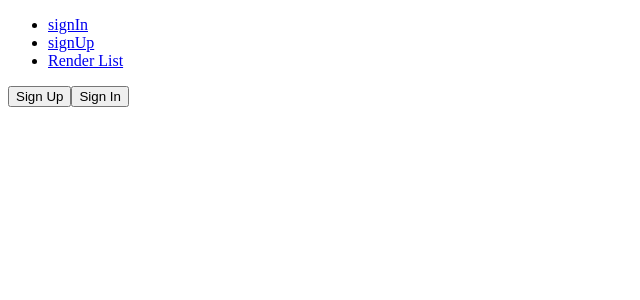
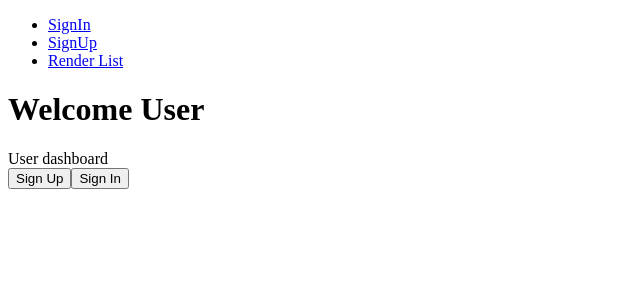
Before and after one commit to basant93/react, a React (Create React App) app: page /userdashboard in a window 1280 px wide. Shown: the top 300 px of the page, without its empty margins (0-640 px from the left). Built offline with nearby package versions, Linux system fonts and the light colour scheme.

Commit message:
add switch 404 redirect to url

```diff
--- a/src/Header.js
+++ b/src/Header.js
@@ -1,4 +1,5 @@
 import React, {Component} from 'react';
+import { NavLink } from 'react-router-dom';
 
 class Header extends Component{
 
@@ -8,9 +9,9 @@ class Header extends Component{
 
             <ul>
 
-                <li className="App-Ink"><a href="/signIn"> signIn</a></li>
-                <li><a href="/signUp"> signUp</a></li>
-                <li><a href="/renderlist"> Render List</a></li>
+                <li className="App-Ink"><NavLink to= {{ pathname: "../signIn"}} activeClassname="activeLink">SignIn</NavLink></li>
+                <li><NavLink to={{pathname : "../signUp"}} activeClassname="activeLink"> SignUp</NavLink></li>
+                <li><NavLink to="../renderlist" activeClassname="activeLink"> Render List</NavLink></li>
 
             </ul>
         );
--- /dev/null
+++ b/src/Post.js
@@ -0,0 +1,20 @@
+import React, {Component} from 'react';
+import { Route } from 'react-router-dom';
+
+
+class UserDashboard extends Component{
+
+    render(){
+        return(
+            <div>
+            <h1>Welcome User</h1>
+            <div> Here is the post of the day</div>
+            <div> {}</div>
+
+        </div>
+        );
+
+    }
+}
+
+export default UserDashboard;
--- /dev/null
+++ b/src/UserDashboard.js
@@ -0,0 +1,19 @@
+import React, {Component} from 'react';
+import { Route } from 'react-router-dom';
+import Post from './Post'
+
+class UserDashboard extends Component{
+
+    render(){
+        return(
+            <div>
+            <h1>Welcome User</h1>
+            <div> User dashboard </div>
+            <Route  path={`${this.props.match.url}/:post`} exact component={Post}/>
+        </div>
+        );
+
+    }
+}
+
+export default UserDashboard;
--- a/src/main.js
+++ b/src/main.js
@@ -24,6 +24,8 @@ import HOC from './HOC';
 import CountryContext from './Context';
 import {BrowserRouter, Route} from 'react-router-dom';
 import Header from './Header';
+import Switch from 'react-router-dom/Switch';
+import UserDashboard from './UserDashboard';
 
 class Main extends Component {
 
@@ -89,16 +91,28 @@ class Main extends Component {
     //const RenderList = <RenderList deleteList={this.deleteList}  that={this} list={this.state.list}/>;
 
     const HOCComponent  = HOC(RenderList);
+    //will be state variable
+    let loggedInStatus = true;
     return (
         <BrowserRouter>
 
 <div>
 {/* <Route path="/" exact render={() => <h1> Hello  load 1</h1>}/> */}
 <Header />
-<Route path="/signIn" exact component={SignIn}/>
+<Switch>
+{ <Route path="/signIn" exact component={SignIn}/> }
+
+
+
+<Route path="/signIn/:type" exact component={SignIn}/>
 <Route path="/signUp" exact component={SignUp}/>
-<Route path="/signUp"  render={() => <h1> Hello basant </h1>}/>
-{/* <Route path="/renderlist"  render={() => {this.state = this.state.list}}/> */}
+<Route path="/userdashboard" exact component={loggedInStatus? UserDashboard : null}/>
+<Route path="/signUp" exact render={() => <h1> Hello basant </h1>}/>
+<Route path='/' render={() => <h1>Hello bro This is home page   </h1>} />
+
+<Route  render={() => <h1> Page not found   </h1>} />
+</Switch>
+ {/* <Route path="/renderlist"  render={() => <RenderList deleteList={this.deleteList}  that={this} list={this.state.list} /> */}
 {/* <Route path="/renderlist" component={<HOCComponent  deleteList={this.deleteList}  that={this} list={this.state.list}/>}/> */}
 {/* <Route path="/" render={() => <h1> Hello  router load 2</h1>}/> */}
     <div>
--- a/src/signIn.js
+++ b/src/signIn.js
@@ -18,7 +18,9 @@ import axios from 'axios';
 import {setLocalStorage} from './Services';
 import Config from './config/webConfig.json';
 import CountryContext from './Context';
-import {BrowserRouter, Route, Link} from 'react-router-dom';
+import {BrowserRouter, Route, Link, NavLink} from 'react-router-dom';
+import UserDashboard from './UserDashboard';
+
 
 
 class SignIn extends Component {
@@ -52,7 +54,7 @@ class SignIn extends Component {
     }
 
     takeAction(obj){
-        obj.user_type = 'client';
+        obj.user_type = this.props.match.params.type;
         console.log(obj);
 
 
@@ -64,6 +66,7 @@ class SignIn extends Component {
             //localStorage.setItem("userToken",response.data.token);
             setLocalStorage("userToken", response.data.token)
             self.setState({progress:false, success:true})
+            console.log(self.props.history.push('../userdashboard'))
           })
           .catch(function (error) {
             console.log(error);
@@ -80,11 +83,13 @@ class SignIn extends Component {
     return (
 <div>
        <div className="signUp">
+       <Route path="userdashboard" component={UserDashboard} />
        <CountryContext.Consumer >
            {config=><h1>bHola! {config.country}</h1>}
        </CountryContext.Consumer>
        <h1>{SignIn.header}</h1>
-       <div><Link to={this.props.match.path+"/client"}> Client Login </Link></div>
+       <div> <Link to={this.props.match.path+"/client"}>Client Login 1</Link></div>
+       <div><Link to={this.props.match.path+"/"+this.props.match.params.type}> Client Login </Link></div>
       { !(success && error && progress) && <ul className="formContainer">
             {/* {this.renderForm()} */}
             <Form formFields={this.formFields}  submitAction = {this.takeAction} that ={this} />
```
